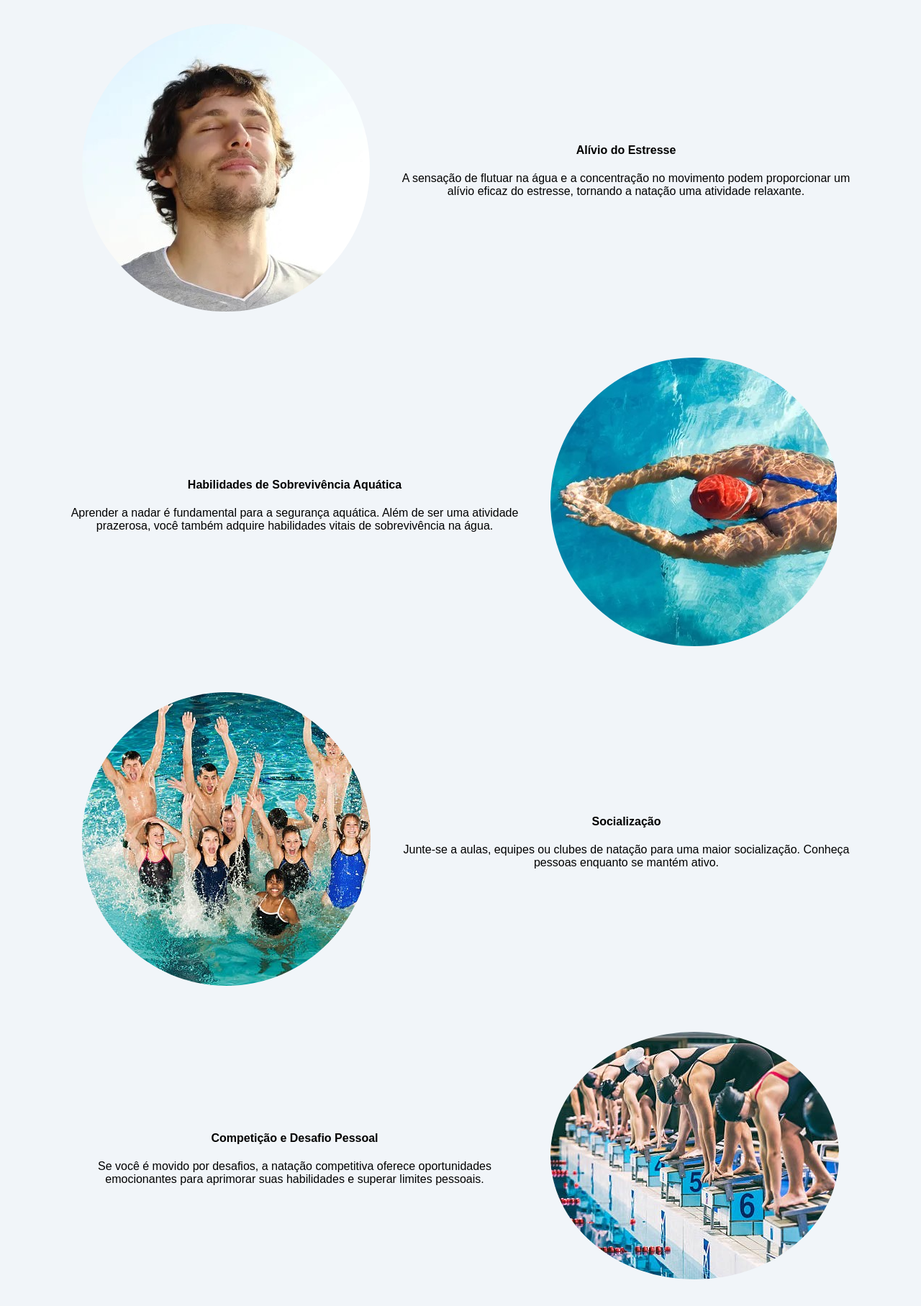
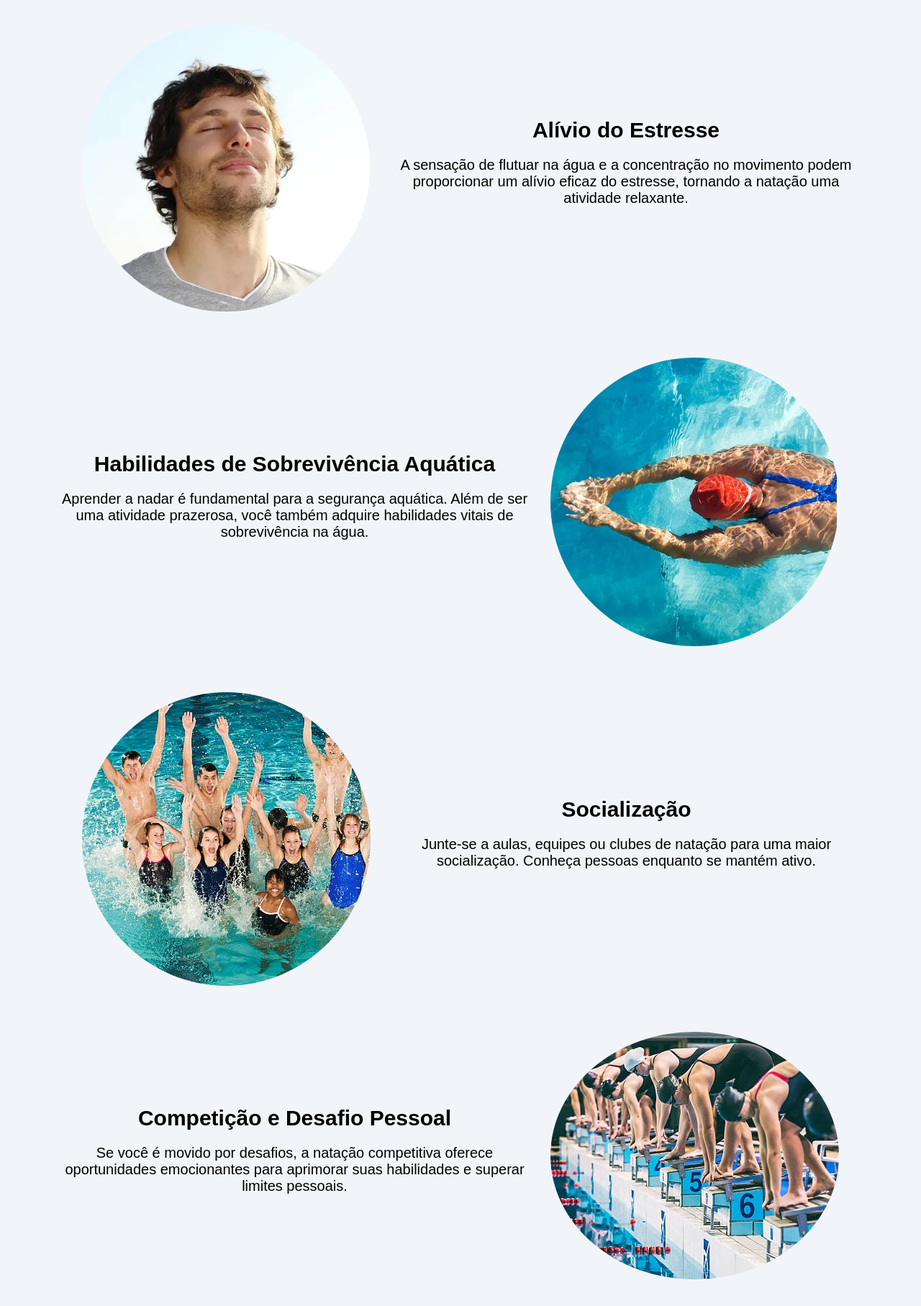
Before and after one commit to isabelafrancisco/SwimLife, a plain HTML site: page tela inicial/inicial.html in a window 1280 px wide. Shown: the part 599-2414 px from the top of the page at 72% size. Drawn offline with Linux system fonts and the light colour scheme; a web font is replaced by a local one.

Commit message:
página inicial pronta

```diff
--- a/Login/style.css
+++ b/Login/style.css
@@ -1,5 +1,5 @@
 @import url('https://fonts.googleapis.com/css2?family=Karla:ital,wght@0,200..800;1,200..800&display=swap');
-html, body {
+ body {
     margin: 0;
     padding: 0;
     height: 100%;
--- a/tela inicial/inicial.html
+++ b/tela inicial/inicial.html
@@ -5,6 +5,7 @@
     <meta name="viewport" content="width=device-width, initial-scale=1.0">
     <title>Tela Inicial</title>
     <link rel="stylesheet" href="./css/estiloinicial.css">
+    <link rel="icon" href="./img/logoswimlife.png">
 </head>
 <body>
     <div class="header">
@@ -51,9 +52,9 @@
               </div>
               <div class="box_texto1">
                 <div class="texto1">
-                  <h4>Alívio do Estresse</h4>
+                  <span style="font-size: 30px; font-weight: bold;">Alívio do Estresse</span>
                 </div>
-                <p>A sensação de flutuar na água e a concentração no movimento podem proporcionar um alívio eficaz do estresse, tornando a natação uma atividade relaxante.</p>
+                <p style="font-size: 20px;">A sensação de flutuar na água e a concentração no movimento podem proporcionar um alívio eficaz do estresse, tornando a natação uma atividade relaxante.</p>
               </div>
             </div>
             <div class="box2">
@@ -64,9 +65,9 @@
               </div>
               <div class="box_texto2">
                 <div class="texto2">
-                <h4>Habilidades de Sobrevivência Aquática</h4>
+                <span style="font-size: 30px; font-weight: bold;">Habilidades de Sobrevivência Aquática</span>
               </div>
-              <p>Aprender a nadar é fundamental para a segurança aquática. Além de ser uma atividade prazerosa, você também adquire habilidades vitais de sobrevivência na água.</p>
+              <p style="font-size: 20px;">Aprender a nadar é fundamental para a segurança aquática. Além de ser uma atividade prazerosa, você também adquire habilidades vitais de sobrevivência na água.</p>
               </div>
             </div>
             <div class="box3">
@@ -77,9 +78,9 @@
               </div>
               <div class="box_texto3">
                 <div class="texto3">
-                  <h4>Socialização</h4>
+                  <span style="font-size: 30px; font-weight: bold;">Socialização</span>
               </div>
-              <p>Junte-se a aulas, equipes ou clubes de natação para uma maior socialização. Conheça pessoas enquanto se mantém ativo.</p>
+              <p style="font-size: 20px;">Junte-se a aulas, equipes ou clubes de natação para uma maior socialização. Conheça pessoas enquanto se mantém ativo.</p>
               </div>
             </div>
             <div class="box4">
@@ -90,9 +91,9 @@
               </div>
               <div class="box_texto4">
                 <div class="texto4">
-                <h4>Competição e Desafio Pessoal</h4>
+                <span style="font-size: 30px; font-weight: bold;">Competição e Desafio Pessoal</span>
               </div>
-              <p>Se você é movido por desafios, a natação competitiva oferece oportunidades emocionantes para aprimorar suas habilidades e superar limites pessoais.</p>
+              <p style="font-size: 20px;">Se você é movido por desafios, a natação competitiva oferece oportunidades emocionantes para aprimorar suas habilidades e superar limites pessoais.</p>
               </div>
             </div>
           </div>
```
Also changed, not shown: Login/cadastro.html (+12 -3 lines), Login/login2.html (+13 -6 lines), tela inicial/css/estiloinicial.css (line endings or trailing spaces).
